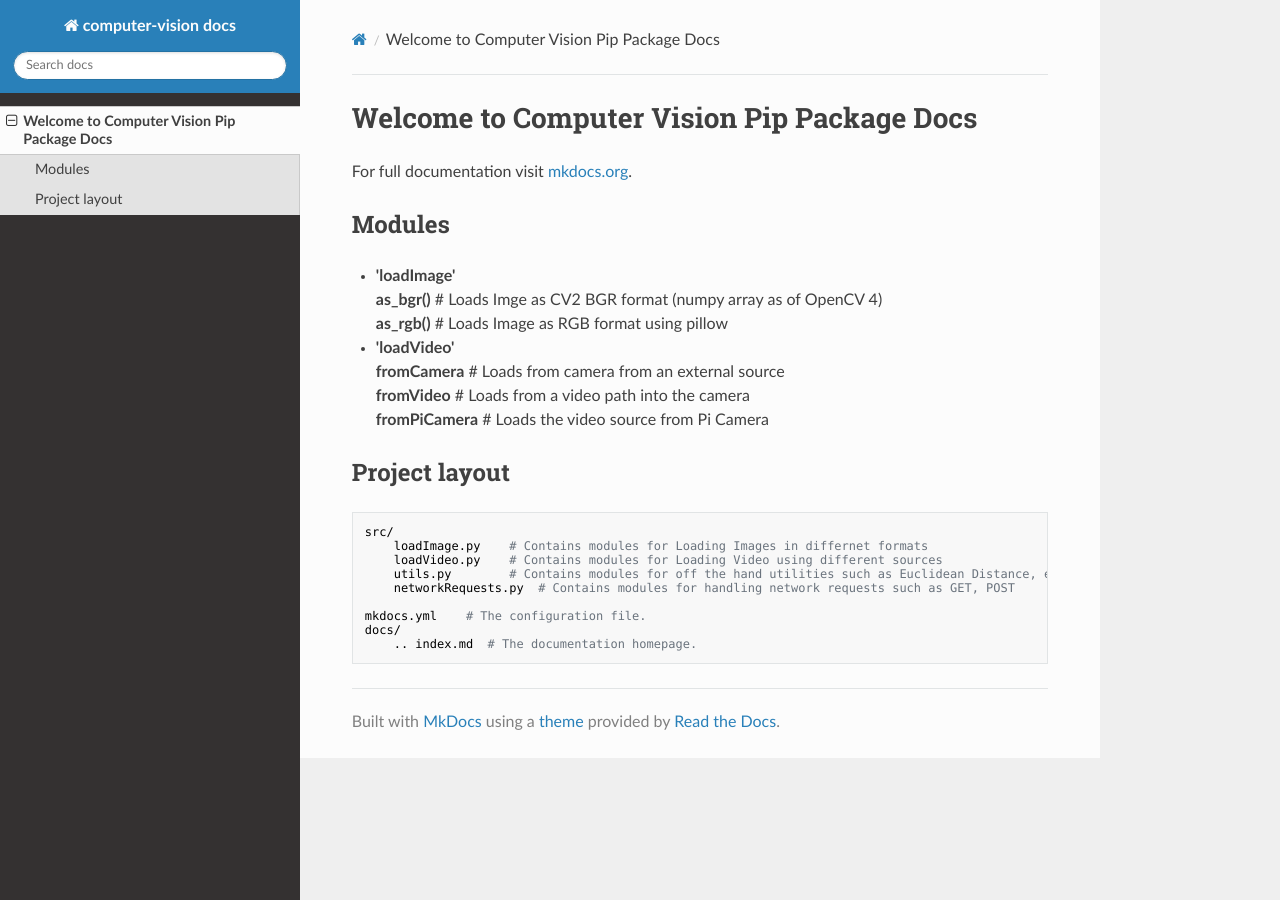
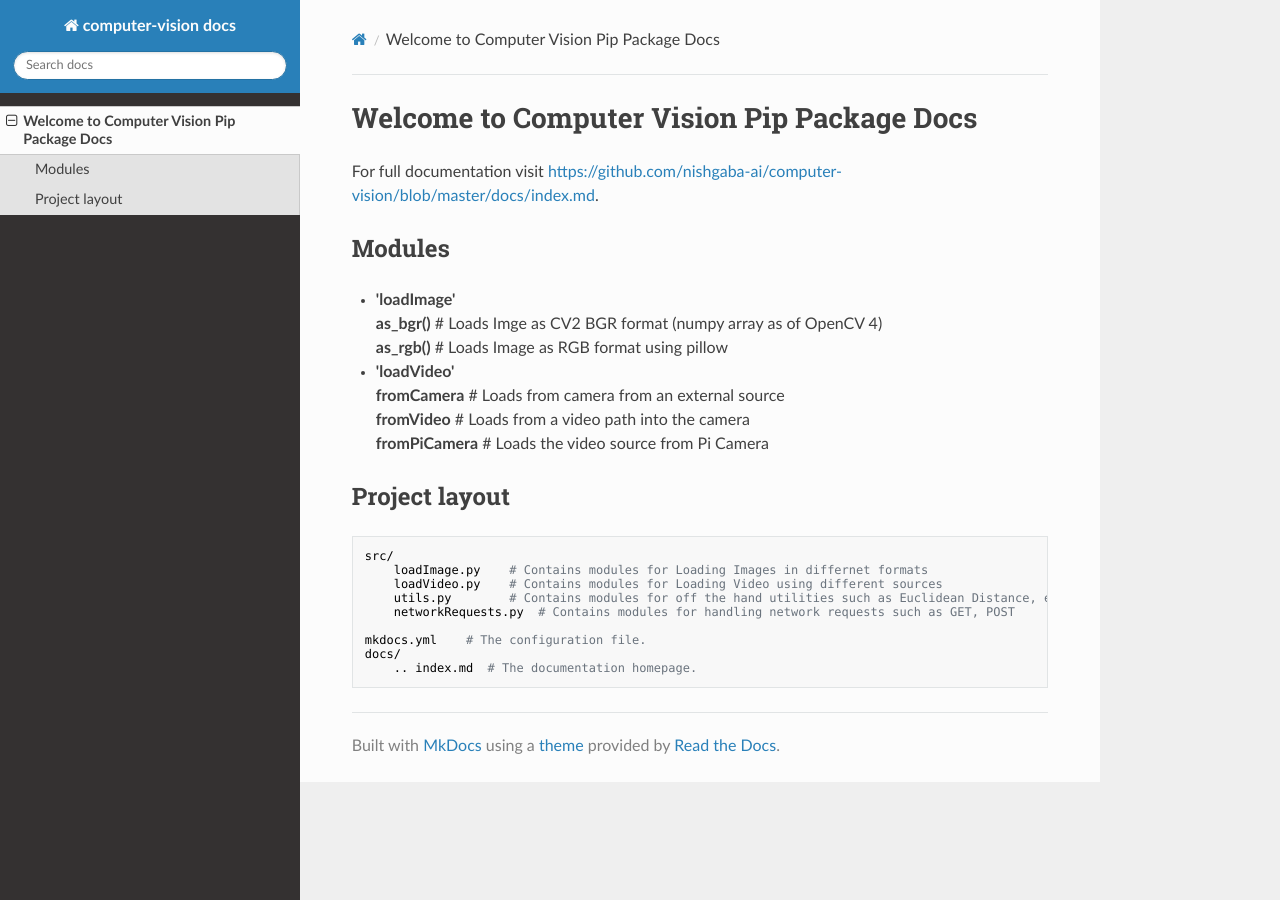
Before and after one commit to nishgaba-ai/computer-vision, an MkDocs documentation site: the page built from docs/index.md, in a window 1280 px wide. Built offline with MkDocs 1.6.1, drawn with Linux system fonts in a browser that asks for light colours; nearby versions of some CDN libraries.

Commit message:
Fixed Wrong link in index.md for pypi

```diff
--- a/docs/index.md
+++ b/docs/index.md
@@ -1,6 +1,6 @@
 # Welcome to Computer Vision Pip Package Docs
 
-For full documentation visit [mkdocs.org](https://github.com/nishgaba-ai/computer-vision).
+For full documentation visit [https://github.com/nishgaba-ai/computer-vision/blob/master/docs/index.md](https://github.com/nishgaba-ai/computer-vision).
 
 ## Modules
 
```
Also changed, not shown: 2 other files.
